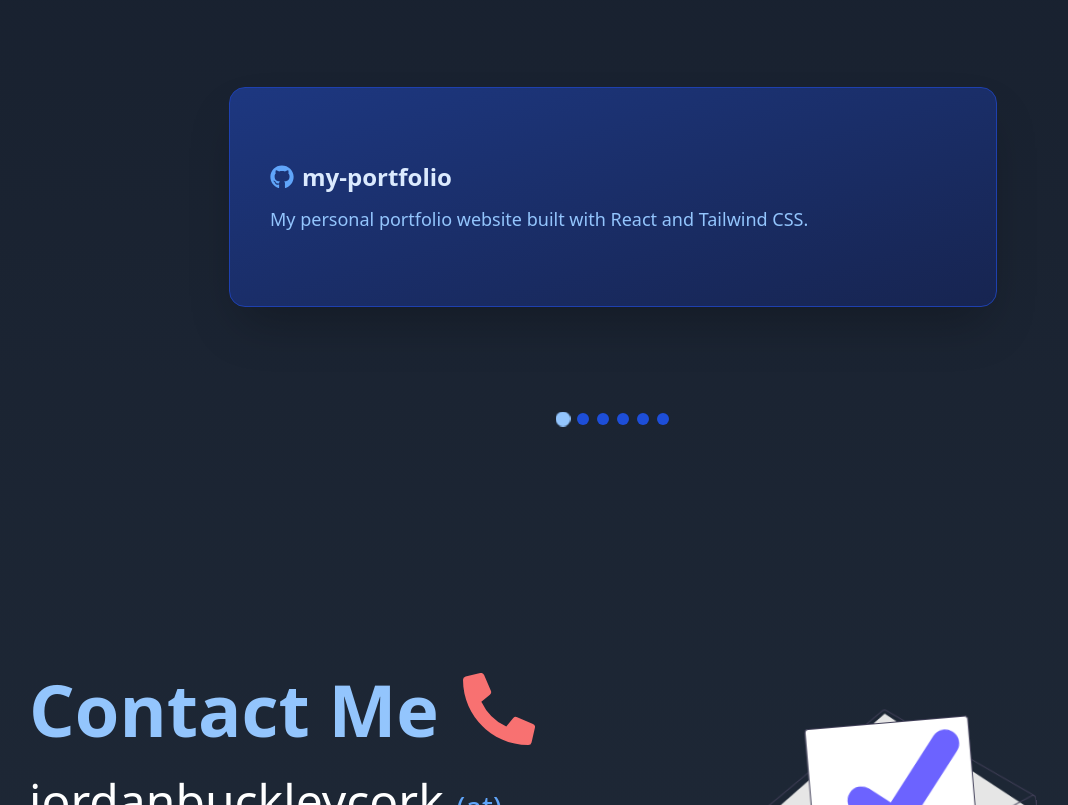
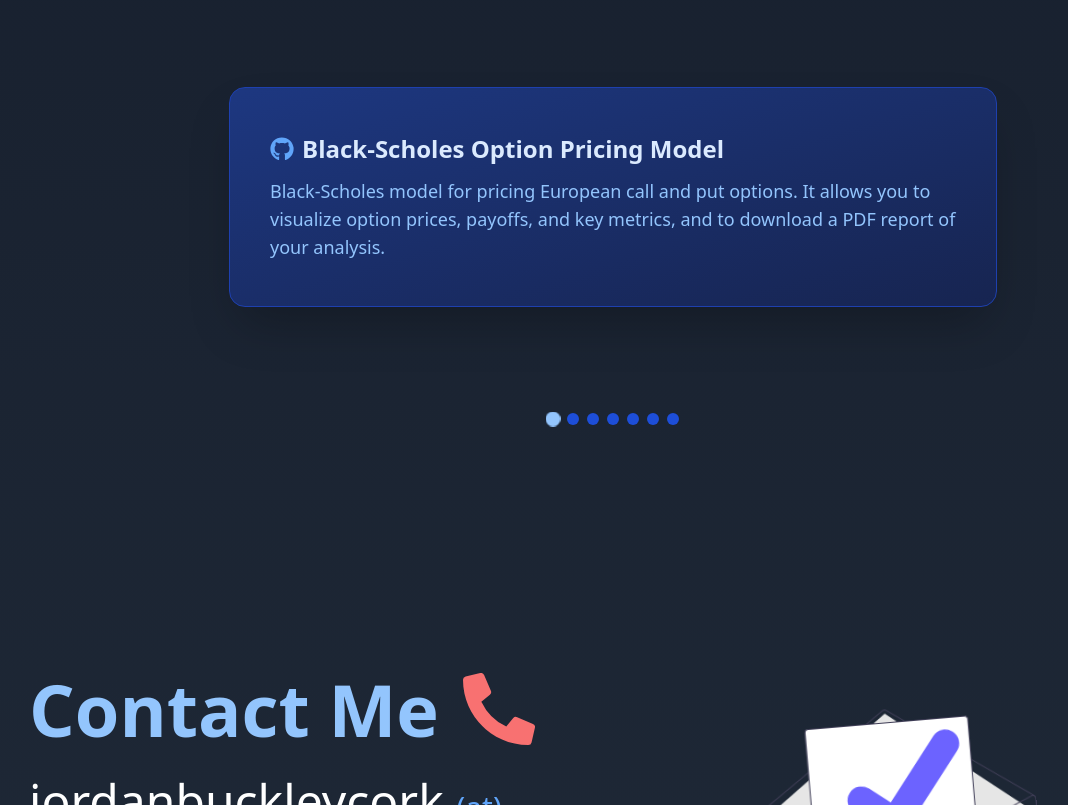
Before and after one commit to JordanBuckleyGit/my-portfolio, a React (Vite) app: page / in a window 1280 px wide. Shown: the part 3940-4745 px from the top of the page, without its empty margins (27-1095 px from the left). Built offline with nearby package versions, Linux system fonts and the light colour scheme.

Commit message:
slight change added project

```diff
--- a/src/components/ProjectsSection.jsx
+++ b/src/components/ProjectsSection.jsx
@@ -4,6 +4,10 @@ import '../index.css';
 import "../App.css";
 
 const projectsData = [
+  {name: "Black-Scholes Option Pricing Model",
+   url: "https://github.com/JordanBuckleyGit/Black-Scholes",
+   desc: "Black-Scholes model for pricing European call and put options. It allows you to visualize option prices, payoffs, and key metrics, and to download a PDF report of your analysis."
+  },
   {
     name: "my-portfolio",
     url: "https://github.com/JordanBuckleyGit/my-portfolio",
```
